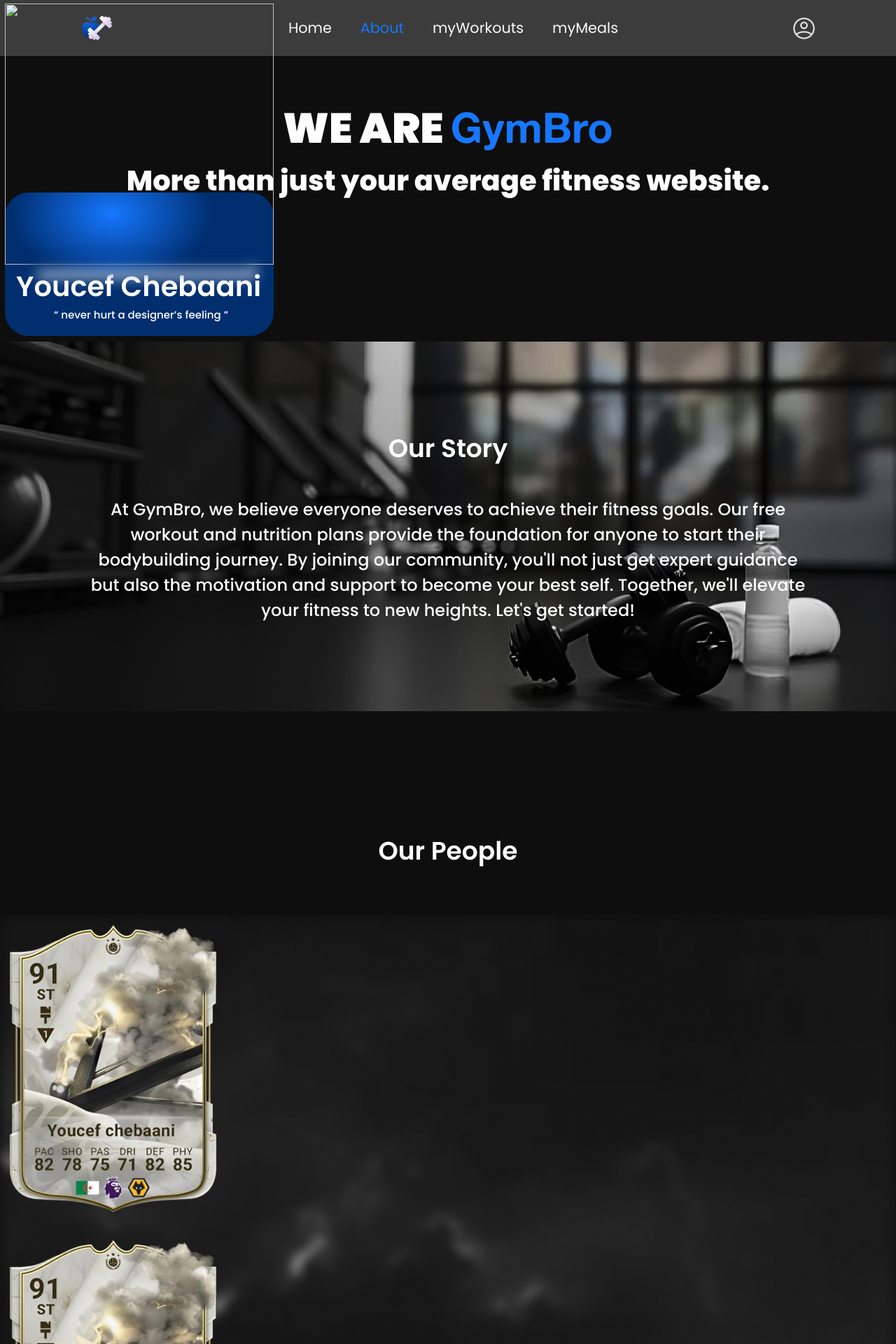
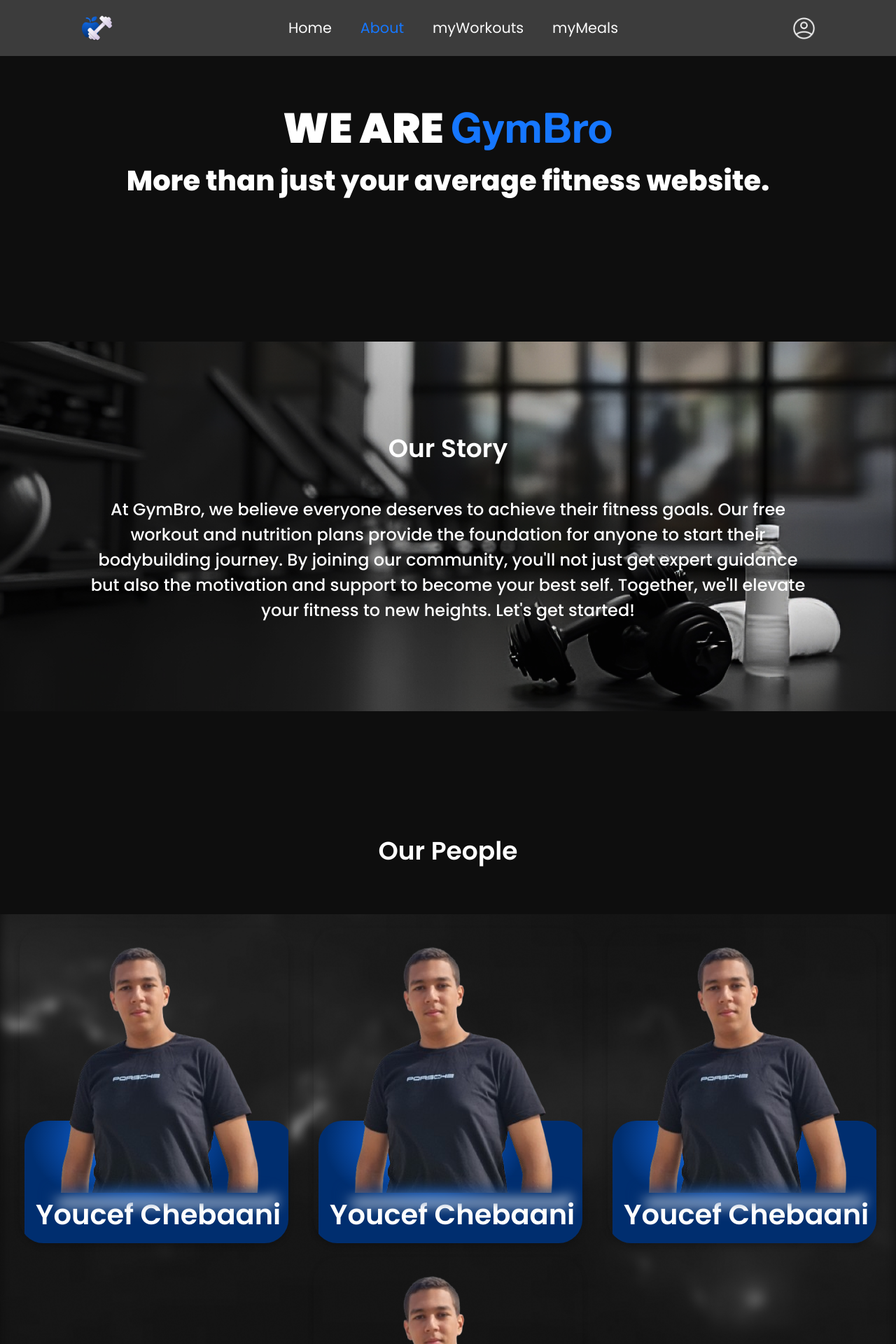
Before and after one commit to OussamaDaachi24/GymBro, a PHP site: page /html/about.html in a window 1280 px wide. Shown: the top 1920 px of the page at 70% size. Run offline with PHP 8.4, Linux system fonts and the light colour scheme; some libraries are stand-ins or nearby versions.

Commit message:
added cards about us fromxamp

```diff
--- a/frontend/css/about.css
+++ b/frontend/css/about.css
@@ -272,10 +272,62 @@ margin-left: 10%;
 
 }
 
-.card-section{
+.our-people {
+  text-align: center;
+  margin-bottom: 50px;
+}
+
+.card-section {
   background-image: url(../assets/images/ourppl.png);
   background-size: cover;
   background-position: center;
   background-repeat: no-repeat;
+  display: flex;
+  flex-wrap: wrap;
+  justify-content: space-around;
+  gap: 20px;
+  position: relative;
+  padding: 20px;
+}
+
+.card {
+  position: relative;
+  width: 384px;
+  height: 450px;
+  border-radius: 34px;
+  overflow: hidden;
+  box-shadow: 0 4px 8px rgba(0, 0, 0, 0.2);
+
 
 }
+
+.card img.photo {
+  width: 100%;
+  height: 205px;
+  object-fit: cover;
+  border-radius: 34px 34px 0 0;
+}
+
+.Frame46 {
+  position: absolute;
+  bottom: 0;
+  width: 100%;
+  height: 205px;
+  background: radial-gradient(37.41% 47.58% at 39.66% 14.85%, #1677FF 0%, #002E6F 100%);
+  border-radius: 0 0 34px 34px;
+  padding: 20px;
+  color: white;
+}
+
+.YoucefChebaani {
+  font-size: 24px;
+  font-family: Poppins, sans-serif;
+  font-weight: 600;
+}
+
+.NeverHurtADesignerSFeeling {
+  margin-top: 10px;
+  font-size: 15px;
+  font-family: Poppins, sans-serif;
+  font-weight: 500;
+}
--- a/frontend/html/about.html
+++ b/frontend/html/about.html
@@ -93,24 +93,45 @@
       <div class="our-people">
         <div class="titleppl"> Our People </div>
         <div class="card-section">
-          <div class="card card-1">
+          <div class="card">
 
                 <div class="Frame46" style="width: 384px; height: 205px; left: 7px; top: 275px; position: absolute; background: radial-gradient(37.41% 47.58% at 39.66% 14.85%, #1677FF 0%, #002E6F 100%); border-radius: 34px; overflow: hidden">
                     <div class="YoucefChebaani" style="left: 16px; top: 104px; position: absolute; color: white; font-size: 40px; font-family: Poppins; font-weight: 600; word-wrap: break-word">Youcef Chebaani</div>
                     <div class="NeverHurtADesignerSFeeling" style="left: 70px; top: 164px; position: absolute; color: white; font-size: 15px; font-family: Poppins; font-weight: 500; word-wrap: break-word">“ never hurt a designer’s feeling ”</div>
                 </div>
-                <img class="101139RemovebgPreview1" style="width: 384px; height: 373px; left: 7px; top: 5px; position: absolute" src="https://via.placeholder.com/384x373" />
+                <img class="photo" style="width: 384px; height: 373px; left: 7px; top: 5px; position: absolute" src="..\assets\images\jimmi.png" />
                 <div class="Rectangle63" style="width: 315px; height: 13px; left: 44px; top: 374px; position: absolute; background: radial-gradient(37.41% 47.58% at 39.66% 14.85%, #1677FF 0%, #002E6F 100%); box-shadow: 8.399999618530273px 8.399999618530273px 8.399999618530273px; border-radius: 150px; filter: blur(8.40px)"></div>
 
           </div>
-          <div class="card card-2">
-              <img src="..\assets\images\card.png" alt="Description 2">
+          <div class="card">
+
+            <div class="Frame46" style="width: 384px; height: 205px; left: 7px; top: 275px; position: absolute; background: radial-gradient(37.41% 47.58% at 39.66% 14.85%, #1677FF 0%, #002E6F 100%); border-radius: 34px; overflow: hidden">
+              <div class="YoucefChebaani" style="left: 16px; top: 104px; position: absolute; color: white; font-size: 40px; font-family: Poppins; font-weight: 600; word-wrap: break-word">Youcef Chebaani</div>
+              <div class="NeverHurtADesignerSFeeling" style="left: 70px; top: 164px; position: absolute; color: white; font-size: 15px; font-family: Poppins; font-weight: 500; word-wrap: break-word">“ never hurt a designer’s feeling ”</div>
           </div>
-          <div class="card card-3">
-              <img src="..\assets\images\card.png" alt="Description 3">
+          <img class="photo" style="width: 384px; height: 373px; left: 7px; top: 5px; position: absolute" src="..\assets\images\jimmi.png" />
+          <div class="Rectangle63" style="width: 315px; height: 13px; left: 44px; top: 374px; position: absolute; background: radial-gradient(37.41% 47.58% at 39.66% 14.85%, #1677FF 0%, #002E6F 100%); box-shadow: 8.399999618530273px 8.399999618530273px 8.399999618530273px; border-radius: 150px; filter: blur(8.40px)"></div>
+
           </div>
-          <div class="card card-4">
-              <img src="..\assets\images\card.png" alt="Description 4">
+          <div class="card">
+
+            <div class="Frame46" style="width: 384px; height: 205px; left: 7px; top: 275px; position: absolute; background: radial-gradient(37.41% 47.58% at 39.66% 14.85%, #1677FF 0%, #002E6F 100%); border-radius: 34px; overflow: hidden">
+              <div class="YoucefChebaani" style="left: 16px; top: 104px; position: absolute; color: white; font-size: 40px; font-family: Poppins; font-weight: 600; word-wrap: break-word">Youcef Chebaani</div>
+              <div class="NeverHurtADesignerSFeeling" style="left: 70px; top: 164px; position: absolute; color: white; font-size: 15px; font-family: Poppins; font-weight: 500; word-wrap: break-word">“ never hurt a designer’s feeling ”</div>
+          </div>
+          <img class="photo" style="width: 384px; height: 373px; left: 7px; top: 5px; position: absolute" src="..\assets\images\jimmi.png" />
+          <div class="Rectangle63" style="width: 315px; height: 13px; left: 44px; top: 374px; position: absolute; background: radial-gradient(37.41% 47.58% at 39.66% 14.85%, #1677FF 0%, #002E6F 100%); box-shadow: 8.399999618530273px 8.399999618530273px 8.399999618530273px; border-radius: 150px; filter: blur(8.40px)"></div>
+
+          </div>
+          <div class="card">
+
+            <div class="Frame46" style="width: 384px; height: 205px; left: 7px; top: 275px; position: absolute; background: radial-gradient(37.41% 47.58% at 39.66% 14.85%, #1677FF 0%, #002E6F 100%); border-radius: 34px; overflow: hidden">
+              <div class="YoucefChebaani" style="left: 16px; top: 104px; position: absolute; color: white; font-size: 40px; font-family: Poppins; font-weight: 600; word-wrap: break-word">Youcef Chebaani</div>
+              <div class="NeverHurtADesignerSFeeling" style="left: 70px; top: 164px; position: absolute; color: white; font-size: 15px; font-family: Poppins; font-weight: 500; word-wrap: break-word">“ never hurt a designer’s feeling ”</div>
+          </div>
+          <img class="photo" style="width: 384px; height: 373px; left: 7px; top: 5px; position: absolute" src="..\assets\images\jimmi.png" />
+          <div class="Rectangle63" style="width: 315px; height: 13px; left: 44px; top: 374px; position: absolute; background: radial-gradient(37.41% 47.58% at 39.66% 14.85%, #1677FF 0%, #002E6F 100%); box-shadow: 8.399999618530273px 8.399999618530273px 8.399999618530273px; border-radius: 150px; filter: blur(8.40px)"></div>
+
           </div>
       </div>
         </div>
```
Also changed, not shown: frontend/assets/images/jimmi.png (added).
